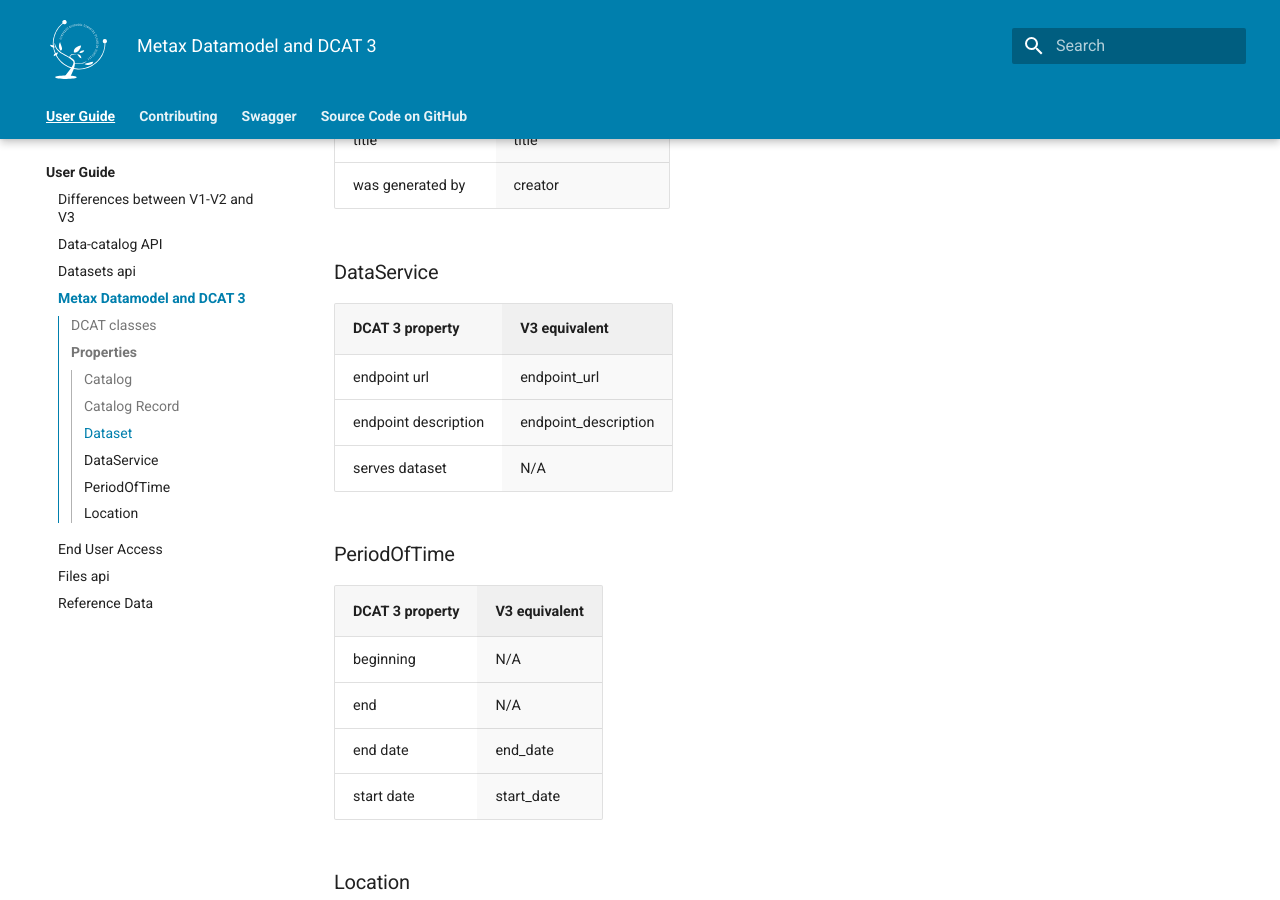
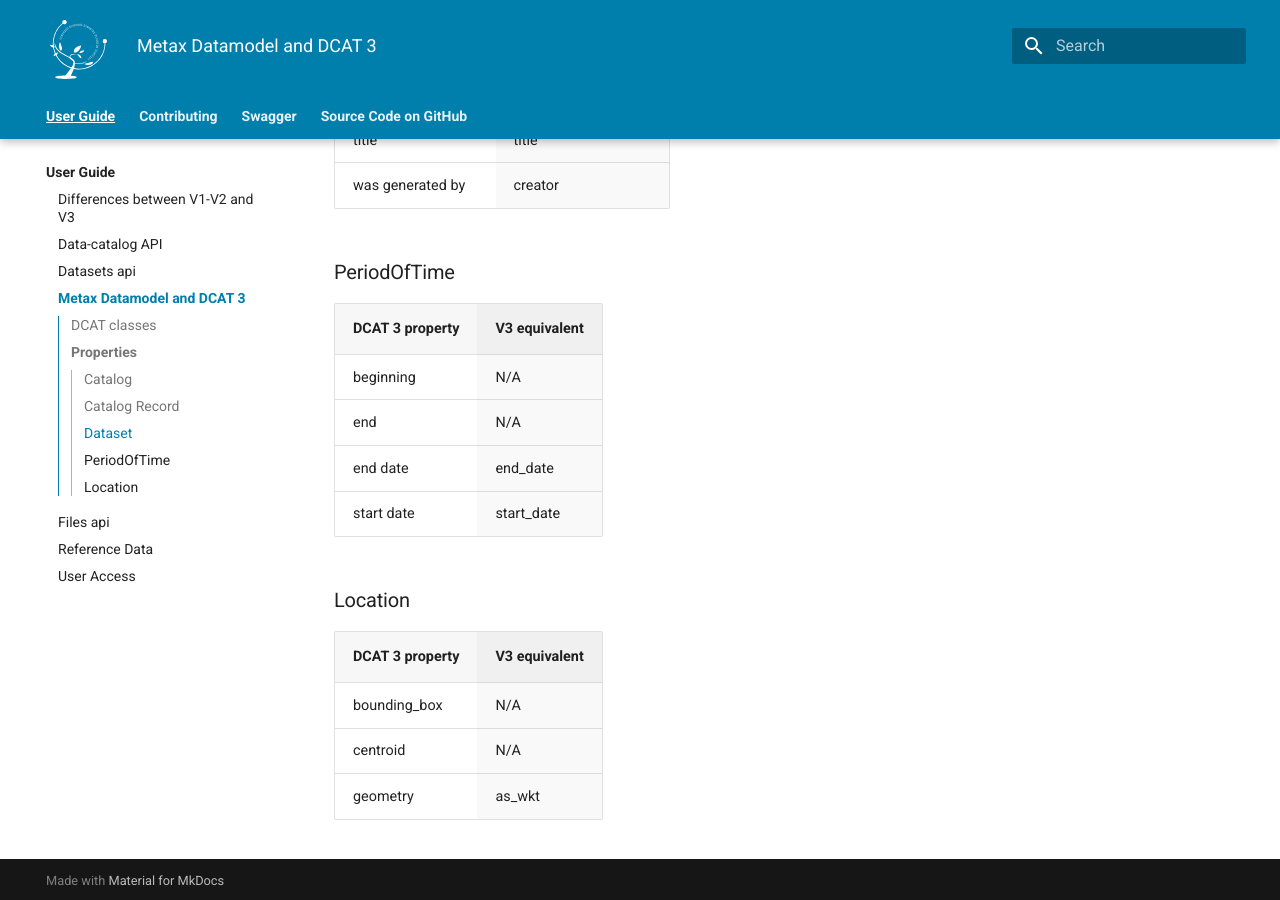
Before and after one commit to CSCfi/fairdata-metax-v3, an MkDocs documentation site: the page built from docs/user-guide/differences-from-dcat.md, in a window 1280 px wide and 900 px high, scrolled down 3159 px. Built offline with MkDocs 1.6.1 and Material for MkDocs 9.7.7, drawn with Linux system fonts in a browser that asks for light colours; comment, search, counter and statistics services are not loaded.

Commit message:
Update user access docs
- Rename End User Access doc to User Access, include Service User Access
  - Mention Etsin and Qvain and SSO login
- Some updates to dcat doc

```diff
--- a/docs/user-guide/differences-from-dcat.md
+++ b/docs/user-guide/differences-from-dcat.md
@@ -78,14 +78,6 @@
 | title               | title                 |
 | was generated by    | creator               |
 
-### DataService
-
-| DCAT 3 property      | V3 equivalent        |
-|----------------------|----------------------|
-| endpoint url         | endpoint_url         |
-| endpoint description | endpoint_description |
-| serves dataset       | N/A                  |
-
 
 ### PeriodOfTime
 
```
Also changed, not shown: docs/user-guide/end-user-access.md (deleted, +0 -34 lines), docs/user-guide/user-access.md (added, +57 -0 lines), 1 other file.
